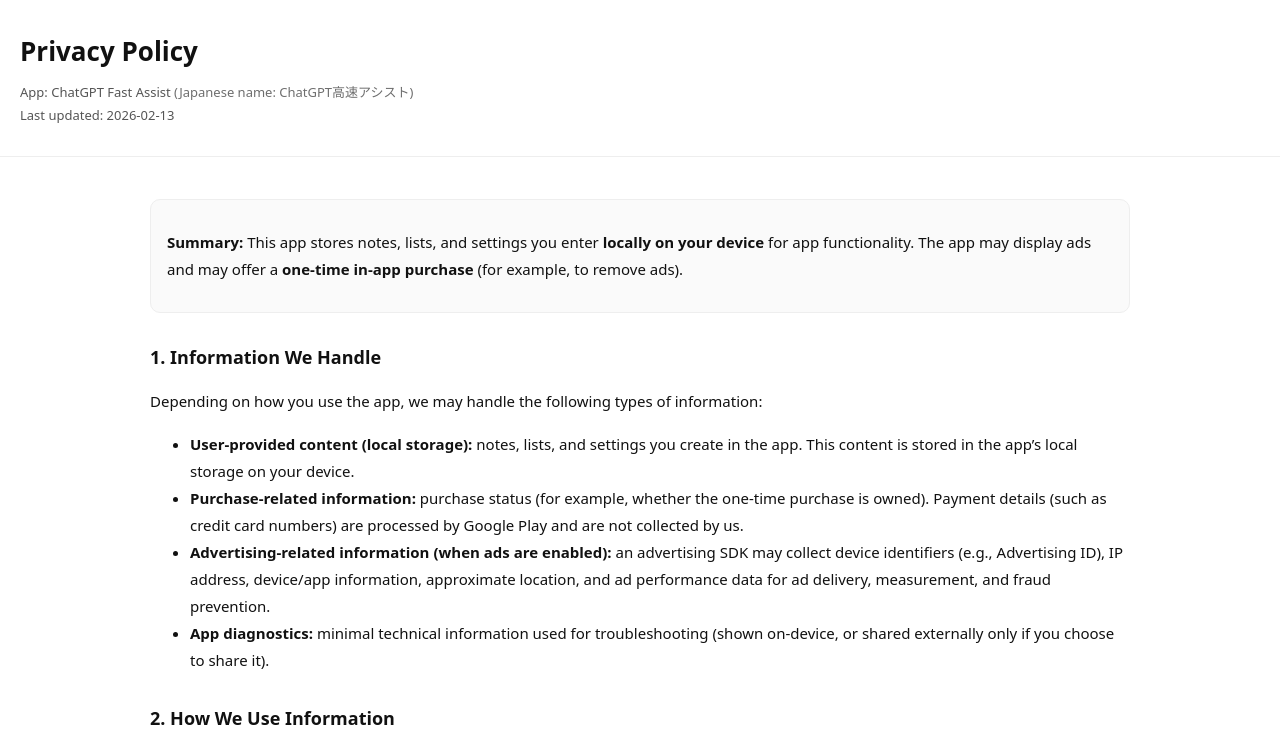
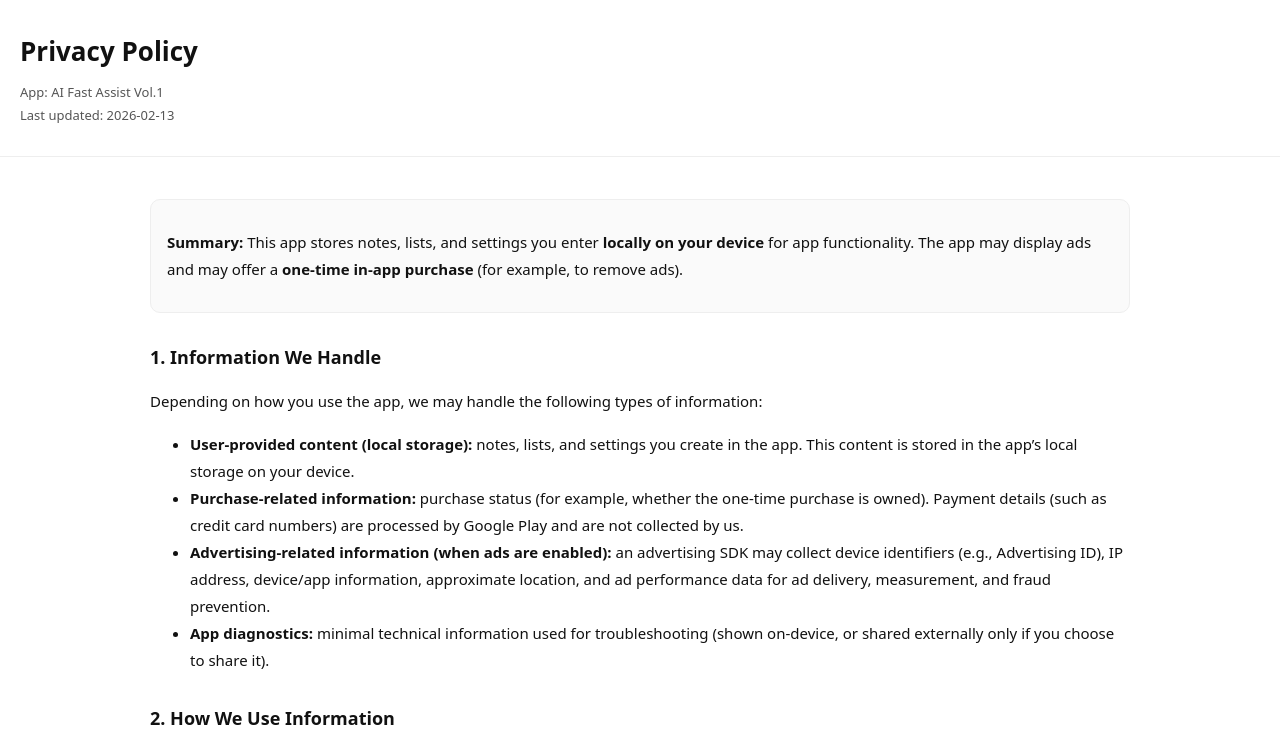
Before and after one commit to momotarou2025desu-pixel/privacy-policy-chatgpt-assist, a plain HTML site: page index.html in a window 1280 px wide. Shown: the top 747 px of the page. Drawn offline with Linux system fonts and the light colour scheme.

Commit message:
Update index.html

```diff
--- a/index.html
+++ b/index.html
@@ -3,7 +3,7 @@
 <head>
   <meta charset="utf-8" />
   <meta name="viewport" content="width=device-width,initial-scale=1" />
-  <title>Privacy Policy | ChatGPT Fast Assist</title>
+  <title>Privacy Policy | AI Fast Assist Vol.1</title>
   <style>
     body{font-family:system-ui,-apple-system,"Segoe UI",Roboto,Arial,sans-serif;line-height:1.8;margin:0;background:#fff;color:#111}
     header{padding:28px 20px;border-bottom:1px solid #eee}
@@ -20,7 +20,7 @@
 <body>
   <header>
     <h1>Privacy Policy</h1>
-    <div class="meta">App: ChatGPT Fast Assist <span style="opacity:.85;">(Japanese name: ChatGPT高速アシスト)</span></div>
+    <div class="meta">App: AI Fast Assist Vol.1 </div>
     <div class="meta">Last updated: 2026-02-13</div>
   </header>
 
```
